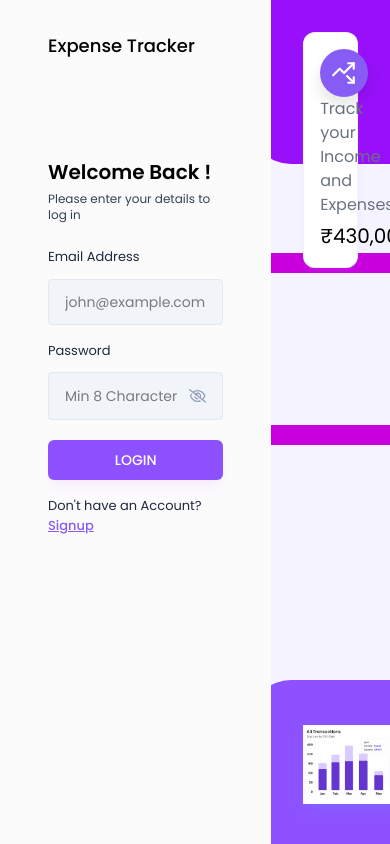
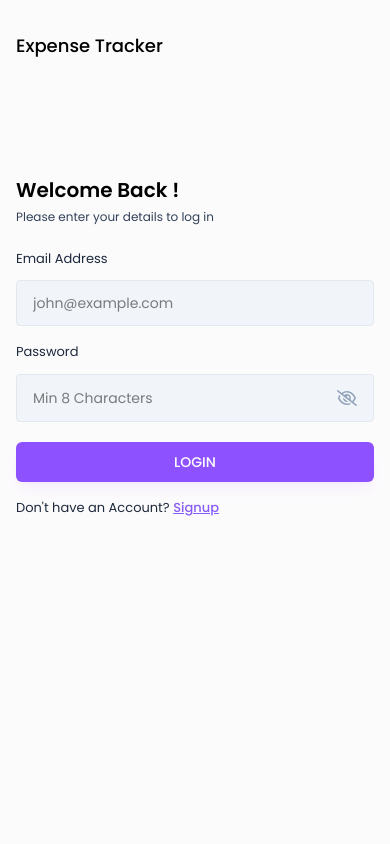
Before and after one commit to nerdyADITYA/ExpenseTracker, a React (Vite) app in the folder frontend/expense-tracker/: page /login in a window 390 px wide. Built offline with nearby package versions, Linux system fonts and the light colour scheme; no server answers.

Commit message:
patch fix for mobile screens

```diff
--- a/frontend/expense-tracker/src/components/layouts/AuthLayout.jsx
+++ b/frontend/expense-tracker/src/components/layouts/AuthLayout.jsx
@@ -3,24 +3,24 @@ import image from '../../assets/images/image.png'
 import { LuTrendingUpDown } from 'react-icons/lu'
 
 const AuthLayout = ({ children }) => {
-    return<div className="flex">
-        <div className="w-screen h-screen md:w-[60vw] px-12 pt-8 pb-12">
+    return <div className="flex">
+        <div className="w-screen h-screen md:w-[60vw] px-4 md:px-12 pt-8 pb-12">
             <h2 className="text-lg font-medium text-black">Expense Tracker</h2>
             {children}
         </div>
 
-    <div className="hiddend md:block w-[40vw] h-screen bg-violet-50 bg-auth-bg-image bg-cover bg-no-repeat bg-center overflow-hidden p-8 relative">
-        <div className="w-48 h-48 rounded-[40px] bg-purple-600 absolute -top-7 -left-5 "/>
-        <div className="w-48 h-48 rounde-[40px] border-[20px] border-fuchsia-600 absolute top-[30%] -right-10"/>
-        <div className="w-48 h-48 rounded-[40px] bg-violet-500 absolute -bottom-7 -left-5"/>
+        <div className="hidden md:block w-[40vw] h-screen bg-violet-50 bg-auth-bg-image bg-cover bg-no-repeat bg-center overflow-hidden p-8 relative">
+            <div className="w-48 h-48 rounded-[40px] bg-purple-600 absolute -top-7 -left-5 " />
+            <div className="w-48 h-48 rounde-[40px] border-[20px] border-fuchsia-600 absolute top-[30%] -right-10" />
+            <div className="w-48 h-48 rounded-[40px] bg-violet-500 absolute -bottom-7 -left-5" />
 
-        <div className='grid grid-cols-1 z-20'>
-            <StatsInfoCard icon={<LuTrendingUpDown/>} label="Track your Income and Expenses" value="430,000" color="bg-primary"/>
+            <div className='grid grid-cols-1 z-20'>
+                <StatsInfoCard icon={<LuTrendingUpDown />} label="Track your Income and Expenses" value="430,000" color="bg-primary" />
 
+            </div>
+
+            <img src={image} alt="Image" className="w-64 lg:w-[90%] absolute bottom-10 shadow-lg shadow-blue-400/15" />
         </div>
-
-    <img src={image} alt="Image" className="w-64 lg:w-[90%] absolute bottom-10 shadow-lg shadow-blue-400/15"/>
-    </div>
 
     </div>
 }
@@ -28,7 +28,7 @@ const AuthLayout = ({ children }) => {
 export default AuthLayout
 
 
-const StatsInfoCard = ({icon,label,value,color}) =>{
+const StatsInfoCard = ({ icon, label, value, color }) => {
     return <div className="felx gap-6 bg-white p-4 rounded-xl shadow-md shadow-purple-400/10 border border-gray-200/50 z-10">
         <div className={`w-12 h-12 flex items-center justify-center text-[26px] text-white ${color} rounded-full drop-shadow-xl`}>
             {icon}
```
